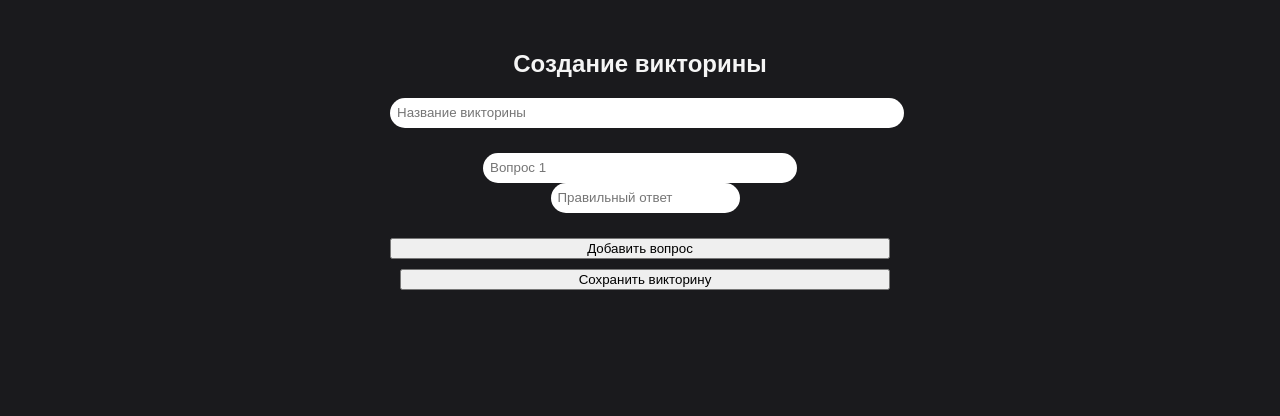
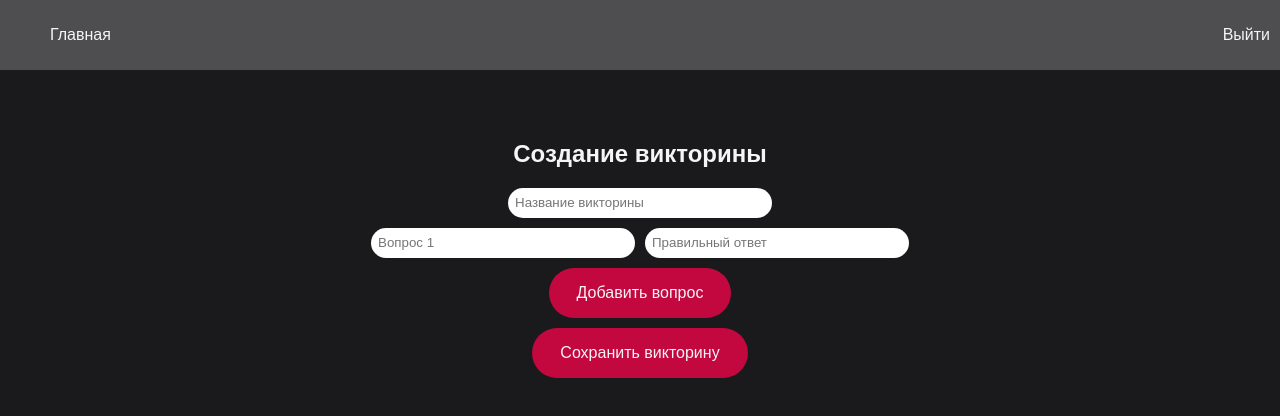
Before and after one commit to spitegod/quizz-world, a React (Create React App) app: page /create-quiz in a window 1280 px wide. Shown: the top 416 px of the page. Built offline with nearby package versions, Linux system fonts and the light colour scheme.

Commit message:
Added some stuff to CSS and fixed minor bugs

```diff
--- a/src/App.css
+++ b/src/App.css
@@ -60,6 +60,7 @@ nav a:hover {
 form {
   display: flex;
   flex-direction: column;
+  align-items: center;
   gap: 10px;
 }
 
@@ -71,19 +72,56 @@ input {
   padding: 0 7px 0 7px;
 }
 
-.button-enter {
-  height: 30px;
-  padding: 5px 0 5px 0;
+.button {
+  padding: 16px 28px;
   border: none;
   border-radius: 30px;
   background-color: var(--font-color-logo);
   color: var(--font-color-main);
   font-family: Arial, Helvetica, sans-serif;
-  font-size: 1.1rem;
+  font-size: 12pt;
   transition: 0.2s ease;
 }
 
-.button-enter:hover {
+.button:hover {
   background-color: var(--font-color-logo-hover);
   cursor: pointer;
 }
+
+
+.homepage {
+  display: flex;
+  flex-direction: column;
+  align-items: center;
+  margin: 150px 0 auto;
+  gap: 10px;
+}
+
+.ul-homepage {
+  display: flex;
+  justify-content: space-between;
+  align-items: center;
+}
+
+.create-quiz-container {
+  display: flex;
+  flex-direction: column;
+  align-items: center;
+  max-width: 500px;
+  margin: 50px auto;
+  text-align: center;
+}
+
+.question-row {
+  display: flex;
+  gap: 10px;
+}
+
+.quiz {
+  display: flex;
+  flex-direction: column;
+  align-items: center;
+  max-width: "500px";
+  margin: "50px auto";
+  text-align: "center";
+}
--- a/src/components/Login.js
+++ b/src/components/Login.js
@@ -45,7 +45,7 @@ function Login() {
                     onChange={(e) => setPassword(e.target.value)}
                     required
                     />
-                    <button type="submit" className="button-enter">Войти</button>
+                    <button type="submit" className="button button-enter">Войти</button>
                 </form>
             </div>
         </div>
--- a/src/components/Register.js
+++ b/src/components/Register.js
@@ -40,7 +40,7 @@ function Register() {
                     onChange={(e) => setPassword(e.target.value)}
                     required
                     />
-                    <button type="submit" className="button-enter">Зарегистрироваться</button>
+                    <button type="submit" className="button button-enter">Зарегистрироваться</button>
                 </form>
             </div>
         </div>
--- a/src/pages/CreateQuiz.js
+++ b/src/pages/CreateQuiz.js
@@ -1,5 +1,5 @@
 import React, {useState} from "react";
-import { useNavigate } from "react-router-dom";
+import { useNavigate, Link } from "react-router-dom";
 
 
 function CreateQuiz() {
@@ -28,8 +28,20 @@ function CreateQuiz() {
         navigate("/");
     };
 
+    const handleLogout = () => {
+        localStorage.removeItem("currentUser");
+        navigate("/login");
+    };
+
     return (
-        <div style={{ maxWidth: "500px", margin: "50px auto", textAlign: "center" }}>
+    <div>
+        <nav>
+            <ul className="ul-homepage">
+                <li><Link to="/">Главная</Link></li>
+                <li><Link to="/login" onClick={handleLogout}>Выйти</Link></li>
+            </ul>
+        </nav>
+        <div className="create-quiz-container">
         <h2>Создание викторины</h2>
         <form onSubmit={handleSubmit}>
             <input
@@ -38,35 +50,33 @@ function CreateQuiz() {
             value={title}
             onChange={(e) => setTitle(e.target.value)}
             required
-          style={{ marginBottom: "15px", width: "100%" }}
             />
             {questions.map((q, i) => (
-          <div key={i} style={{ marginBottom: "15px" }}>
-            <input
+            <div key={i} className="question-row">
+                <input className="input input-question"
                 type="text"
                 placeholder={`Вопрос ${i + 1}`}
                 value={q.question}
                 onChange={(e) => handleQuestionChange(i, "question", e.target.value)}
                 required
-              style={{ width: "60%" }}
                 />
-            <input
+                <input className="input input-right-answer"
                 type="text"
                 placeholder="Правильный ответ"
                 value={q.answer}
                 onChange={(e) => handleQuestionChange(i, "answer", e.target.value)}
                 required
-              style={{ marginLeft: "10px", width: "35%" }}
                 />
             </div>
             ))}
-        <button type="button" onClick={addQuestion}>
+            <button className="button button-add-question" type="button" onClick={addQuestion}>
             Добавить вопрос
             </button>
-        <button type="submit" style={{ marginLeft: "10px" }}>
+            <button className="button button-save-quiz" type="submit">
             Сохранить викторину
             </button>
         </form>
+        </div>
     </div>
     )
 };
--- a/src/pages/Home.js
+++ b/src/pages/Home.js
@@ -25,15 +25,23 @@ function Home() {
 
     return (
         <div>
-            <h1>Добро пожаловать, {user.email}!</h1>
-            <p>Здесь будут викторины</p>
-            <Link to="/create-quiz">
-                <button>Создать викторину</button>
-            </Link>
-            <Link to="/play-quiz">
-                <button>Пройти викторину</button>
-            </Link>
-            <button onClick={handleLogout}>Выйти</button>
+            <nav>
+                <ul className="ul-homepage">
+                    <li><Link to="/">Главная</Link></li>
+                    <li ><Link to="/login" onClick={handleLogout}>Выйти</Link></li>
+                </ul>
+            </nav>
+
+            <div className="homepage">
+                <h1>Добро пожаловать, {user.email}!</h1>
+                <p>В будущем здесь будут ваши викторины</p>
+                <Link to="/create-quiz">
+                    <button className="button button-create-quiz">Создать викторину</button>
+                </Link>
+                <Link to="/play-quiz">
+                    <button className="button button-start-quiz">Пройти викторину</button>
+                </Link>
+            </div>
         </div>
     )
 };
--- a/src/pages/PlayQuiz.js
+++ b/src/pages/PlayQuiz.js
@@ -1,4 +1,5 @@
 import React, { useState, useEffect } from "react";
+import { useNavigate, Link } from "react-router-dom";
 
 function PlayQuiz() {
   const [quiz, setQuiz] = useState(null);
@@ -6,6 +7,7 @@ function PlayQuiz() {
   const [answers, setAnswers] = useState([]);
   const [finished, setFinished] = useState(false);
   const [score, setScore] = useState(0);
+  const navigate = useNavigate();
 
   useEffect(() => {
     const storedQuiz = JSON.parse(localStorage.getItem("currentQuiz"));
@@ -32,7 +34,6 @@ function PlayQuiz() {
     if (currentQuestion < quiz.questions.length - 1) {
       setCurrentQuestion(currentQuestion + 1);
     } else {
-      // считаем правильные ответы
       let correct = 0;
       quiz.questions.forEach((q, i) => {
         if (
@@ -45,22 +46,43 @@ function PlayQuiz() {
       setScore(correct);
       setFinished(true);
     }
+
+
+  };
+  const handleLogout = () => {
+        localStorage.removeItem("currentUser");
+        navigate("/login");
     };
 
   if (finished) {
     return (
+        <div>
+            <nav>
+                <ul className="ul-homepage">
+                    <li><Link to="/">Главная</Link></li>
+                    <li><Link to="/login" onClick={handleLogout}>Выйти</Link></li>
+                </ul>
+            </nav>
             <div style={{ maxWidth: "500px", margin: "50px auto", textAlign: "center" }}>
                 <h2>{quiz.title}</h2>
                 <h3>
                 Результат: {score} из {quiz.questions.length}
                 </h3>
-        <button onClick={() => window.location.reload()}>Пройти снова</button>
+                <button onClick={() => window.location.reload()} className="button button-retry">Пройти снова</button>
+        </div>
       </div>
     );
   }
 
   return (
-    <div style={{ maxWidth: "500px", margin: "50px auto", textAlign: "center" }}>
+    <div>
+        <nav>
+            <ul className="ul-homepage">
+                <li><Link to="/">Главная</Link></li>
+                <li><Link to="/login" onClick={handleLogout}>Выйти</Link></li>
+            </ul>
+        </nav>
+        <div className="quiz">
             <h2>{quiz.title}</h2>
             <p>
                 Вопрос {currentQuestion + 1} из {quiz.questions.length}
@@ -75,13 +97,14 @@ function PlayQuiz() {
                 onChange={(e) => handleAnswerChange(e.target.value)}
             />
             <div style={{ marginTop: "20px" }}>
-        <button onClick={handleNext}>
+                <button onClick={handleNext} className="button button-next-question">
                 {currentQuestion < quiz.questions.length - 1
                     ? "Следующий вопрос"
                     : "Завершить викторину"}
                 </button>
             </div>
         </div>
+    </div>
   );
 }
 
```
Lines whose indentation alone changed are shown as unchanged.
